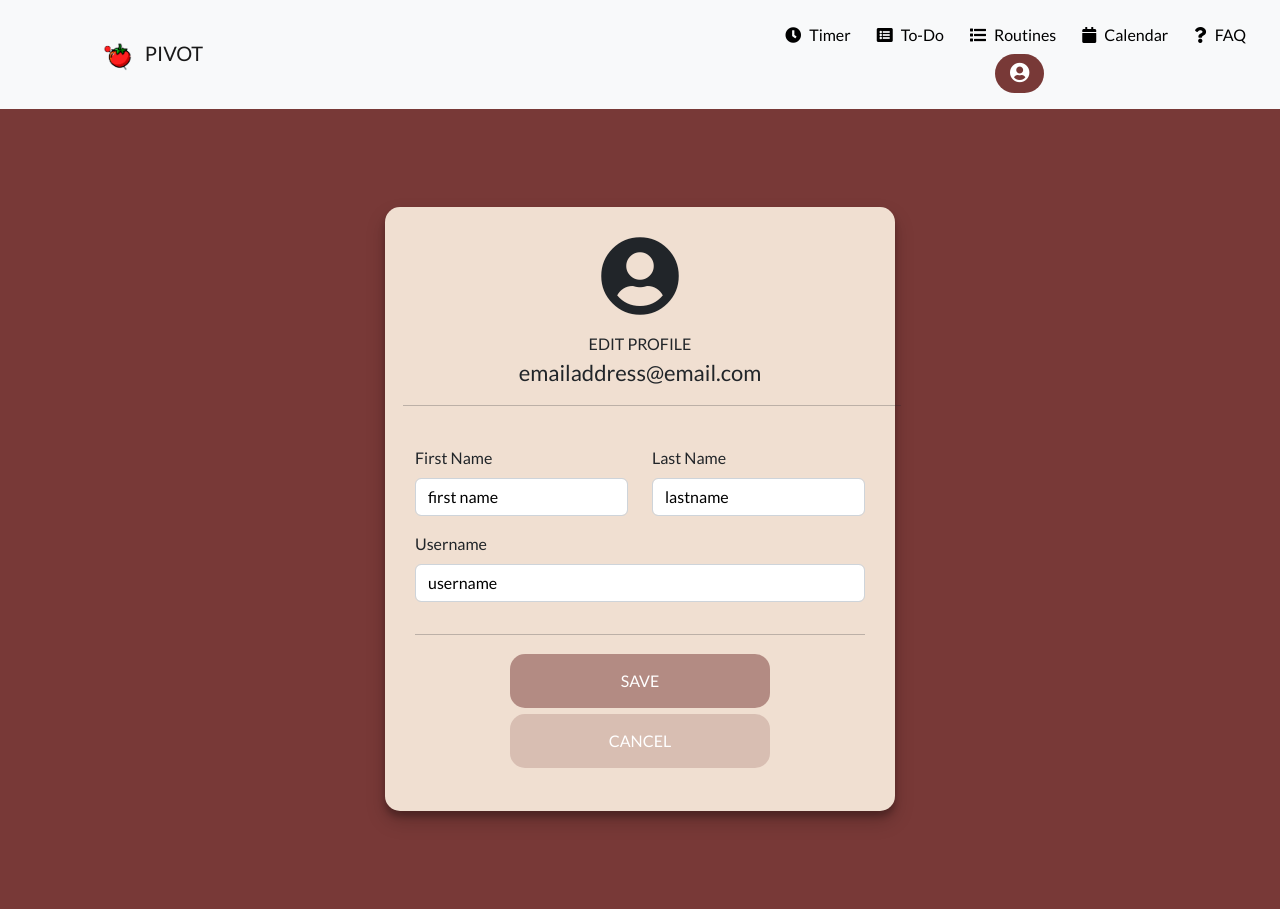
After one commit to jaydejesus14/Pomodoro, a PHP site: page /user/editProfile.html in a window 1280 px wide. The commit adds this page. Run offline with PHP 8.4, Linux system fonts and the light colour scheme; some libraries are stand-ins or nearby versions.

Commit message:
editProfile

```diff
--- a/navigationBar.html
+++ b/navigationBar.html
@@ -60,7 +60,7 @@
                             </div>
                         </div>
                         <div class = "btnLogged">
-                            <a class="dropdown-item" id = "loggedInBtns" href="">EDIT PROFILE</a>
+                            <a class="dropdown-item" id = "loggedInBtns" href="../user/editProfile.html">EDIT PROFILE</a>
                             <a class="dropdown-item" id = "loggedInBtns" href="user/registration.html">CHANGE PASSWORD</a>
                             <a class="dropdown-item" id = "loggedInBtns" href="user/registration.html">REPORTS</a>
                             <hr class = "hrBlack">
--- a/style.css
+++ b/style.css
@@ -1076,6 +1076,57 @@ input[type="time"]::-webkit-calendar-picker-indicator {
 :invalid {
   background-color: rgb( 120, 57, 55, 0.4);
 }
+
+
+/* EDIT PROFILE */
+.editProfile {
+  width: 450px;
+  margin: 50px 5px;
+  padding: 25px 30px 40px 30px;
+  border-radius: 15px;
+  box-sizing: content-box;
+  box-shadow: rgba(0, 0, 0, 0.19) 0px 10px 20px, rgba(0, 0, 0, 0.23) 0px 6px 6px;
+}
+
+.fullInput {
+  width: 100%;
+  margin: auto;
+}
+
+#form_btns {
+  border-radius: 15px;
+  width: 55%;
+  color: white;
+  background-color: rgb( 120, 57, 55, 0.5 );
+  padding: 15px;
+  cursor: pointer;
+  border: none;
+  margin: 3px auto;
+
+}
+#form_btns2 {
+  border-radius: 15px;
+  width: 55%;
+  color: white;
+  background-color: rgb( 120, 57, 55, 0.2);
+  padding: 15px;
+  cursor: pointer;
+  border: none;
+  margin: 3px auto;
+}
+#form_btns:hover, #form_btns2:hover {
+  border-radius: 15px;
+  width: 55%;
+  color: white;
+  background-color: rgb( 120, 57, 55);
+  padding: 15px;
+  cursor: pointer;
+  border: none;
+  margin: 3px auto;
+  box-shadow: rgba(0, 0, 0, 0.19) 0px 10px 20px, rgba(0, 0, 0, 0.23) 0px 6px 6px;
+}
+
+
 @media screen and (max-width: 992px) {
   .card1 {
       width: 100%;
--- /dev/null
+++ b/user/editProfile.html
@@ -0,0 +1,64 @@
+<!DOCTYPE html>
+<html lang="en">
+<head>
+    <meta charset="UTF-8">
+    <title>Edit Profile</title>
+    <link rel="stylesheet" href="https://cdn.jsdelivr.net/npm/bootstrap@4.6.2/dist/css/bootstrap.min.css" integrity="sha384-xOolHFLEh07PJGoPkLv1IbcEPTNtaed2xpHsD9ESMhqIYd0nLMwNLD69Npy4HI+N" crossorigin="anonymous">
+    <link rel="stylesheet" href="https://use.fontawesome.com/releases/v5.5.0/css/all.css" integrity="sha384-B4dIYHKNBt8Bc12p+WXckhzcICo0wtJAoU8YZTY5qE0Id1GSseTk6S+L3BlXeVIU" crossorigin="anonymous">
+    <link rel='stylesheet' href="../style.css">
+
+</head>
+<body>
+    <div id="nav-placeholder">
+    </div>
+
+    <div class="container px-5 py-5 mx-auto">
+        <div class="container d-flex justify-content-around ">
+            <div class = "card editProfile">
+                <div class = "row text-center">
+                    <i class="fa fa-user-circle" id="loggedInIcons"></i>
+                    <short class = "mt-3">EDIT PROFILE</short>
+                    <span class = "text-center mb-3" id = "routineName">
+                        emailaddress@email.com</span>
+                    <hr class = "hrWhite2">
+                    </div>
+                    <div class = "row">
+                        <div class = "form-group col-6 mt-4">
+                            <label class = "text-left">First Name</label>
+                            <input type = "text" class="form-control" id = "fullInput" placeholder = "first name">
+                        </div>
+                        <div class = "form-group col-6 mt-4">
+                            <label class = "text-left">Last Name</label>
+                            <input type = "text" class="form-control" id = "fullInput" placeholder = "lastname">
+                        </div>
+                    </div>
+                    <div class = "form-group">
+                        <label class = "text-left">Username</label>
+                        <input type = "text" class="form-control" id = "fullInput" placeholder = "username">
+                    </div>
+                    <hr class = "hrWhite">
+                    <div class = "row text-center">
+                        <button type = "submit" value="" class="btn-block btn-color" id = "form_btns">SAVE</button>
+                        <button onClick = "window.location.href='../timer.html'"  class="btn-block btn-color" id = "form_btns2">CANCEL</button>
+                    </div>
+                </div>
+            </div>
+        </div>
+
+
+
+
+    <script src="//code.jquery.com/jquery.min.js"></script>
+    <script>
+    $.get("../navigationBar.html", function(data){
+        $("#nav-placeholder").replaceWith(data);
+        });
+    </script>
+    <script src="https://cdn.jsdelivr.net/npm/jquery@3.5.1/dist/jquery.slim.min.js" integrity="sha384-DfXdz2htPH0lsSSs5nCTpuj/zy4C+OGpamoFVy38MVBnE+IbbVYUew+OrCXaRkfj" crossorigin="anonymous"></script>
+    <script src="https://cdn.jsdelivr.net/npm/popper.js@1.16.1/dist/umd/popper.min.js" integrity="sha384-9/reFTGAW83EW2RDu2S0VKaIzap3H66lZH81PoYlFhbGU+6BZp6G7niu735Sk7lN" crossorigin="anonymous"></script>
+    <script src="https://cdn.jsdelivr.net/npm/bootstrap@4.6.2/dist/js/bootstrap.min.js" integrity="sha384-+sLIOodYLS7CIrQpBjl+C7nPvqq+FbNUBDunl/OZv93DB7Ln/533i8e/mZXLi/P+" crossorigin="anonymous"></script>
+
+
+
+</body>
+</html>
```
